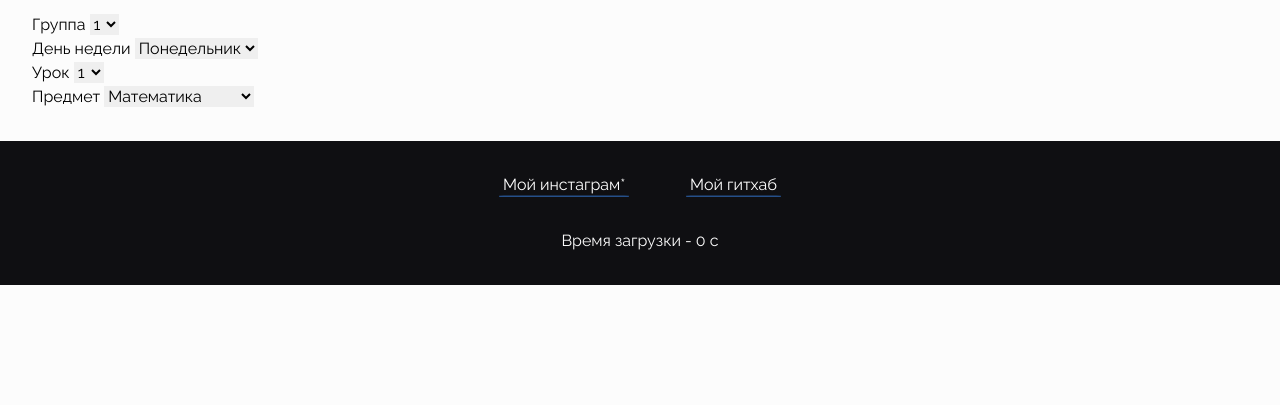
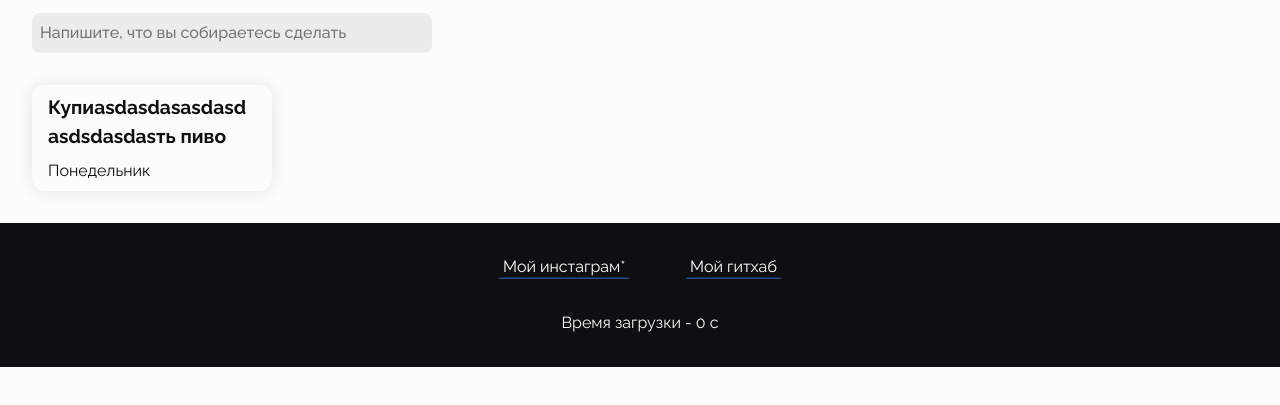
Before and after one commit to sashafromlibertalia/itmo-web, a plain HTML site: page schedule.html in a window 1280 px wide. Shown: the part 147-552 px from the top of the page. Drawn offline with Linux system fonts and the light colour scheme.

Commit message:
feat: added schedule form layout for items

```diff
--- a/schedule.html
+++ b/schedule.html
@@ -22,54 +22,17 @@
 <main>
   <section class="section">
     <h2 class="section__header">Создание расписания</h2>
-    <form>
-<div class="form__group">
-        <label for="group">Группа</label>
-        <select name="group" id="group">
-          <option value="1">1</option>
-          <option value="2">2</option>
-          <option value="3">3</option>
-        </select>
+    <form class="schedule__form">
+      <label>
+        <input placeholder="Напишите, что вы собираетесь сделать" type="text" class="schedule__input"/>
+      </label>
+    </form>
+    <div class="schedule__list">
+      <div class="schedule__item">
+        <h5 class="schedule__item_header">Купиasdasdasasdasdasdsdasdasть пиво</h5>
+        <p>Понедельник</p>
       </div>
-      <div class="form__group">
-        <label for="day">День недели</label>
-        <select name="day" id="day">
-          <option value="1">Понедельник</option>
-          <option value="2">Вторник</option>
-          <option value="3">Среда</option>
-          <option value="4">Четверг</option>
-          <option value="5">Пятница</option>
-          <option value="6">Суббота</option>
-        </select>
-      </div>
-      <div class="form__group">
-        <label for="lesson">Урок</label>
-        <select name="lesson" id="lesson">
-          <option value="1">1</option>
-          <option value="2">2</option>
-          <option value="3">3</option>
-          <option value="4">4</option>
-          <option value="5">5</option>
-          <option value="6">6</option>
-          <option value="7">7</option>
-          <option value="8">8</option>
-        </select>
-      </div>
-      <div class="form__group">
-        <label for="subject">Предмет</label>
-        <select name="subject" id="subject">
-          <option value="1">Математика</option>
-          <option value="2">Русский язык</option>
-          <option value="3">Физика</option>
-          <option value="4">Информатика</option>
-          <option value="5">История</option>
-          <option value="6">Биология</option>
-          <option value="7">География</option>
-          <option value="8">Литература</option>
-          <option value="9">Английский язык</option>
-        </select>
-      </div>
-    </form>
+    </div>
   </section>
 </main>
 <custom-footer></custom-footer>
--- a/styles/_variables.css
+++ b/styles/_variables.css
@@ -2,7 +2,9 @@
   --color-brand: rgb(61, 143, 255);
   --color-brand-transparent: rgba(61, 143, 255, 0.5);
   --color-primary: #0f0f12;
+
   --color-ui-background: rgb(252, 252, 252);
+  --color-ui-secondary: rgb(236, 236, 236);
 
   --mixin-transition: all .25s cubic-bezier(.33, 1, .68, 1);;
 }
--- a/styles/pages/schedule.css
+++ b/styles/pages/schedule.css
@@ -0,0 +1,31 @@
+.schedule__form {
+  margin: 0 auto;
+}
+
+.schedule__input {
+  padding: .5rem;
+  background: var(--color-ui-secondary);
+  border-radius: .5rem;
+  width: 25rem;
+  font-weight: 500;
+}
+
+.schedule__list {
+  margin-top: 2rem;
+  display: flex;
+  flex-wrap: wrap;
+  gap: 2rem;
+}
+
+.schedule__item {
+  cursor: pointer;
+  padding: .5rem 1rem;
+  border-radius: .8rem;
+  max-width: 15rem;
+  box-shadow: 0 0 1rem rgba(0, 0, 0, .1);
+}
+
+.schedule__item_header {
+  font-size: 1.2rem;
+  margin-bottom: .5rem;
+}
```
